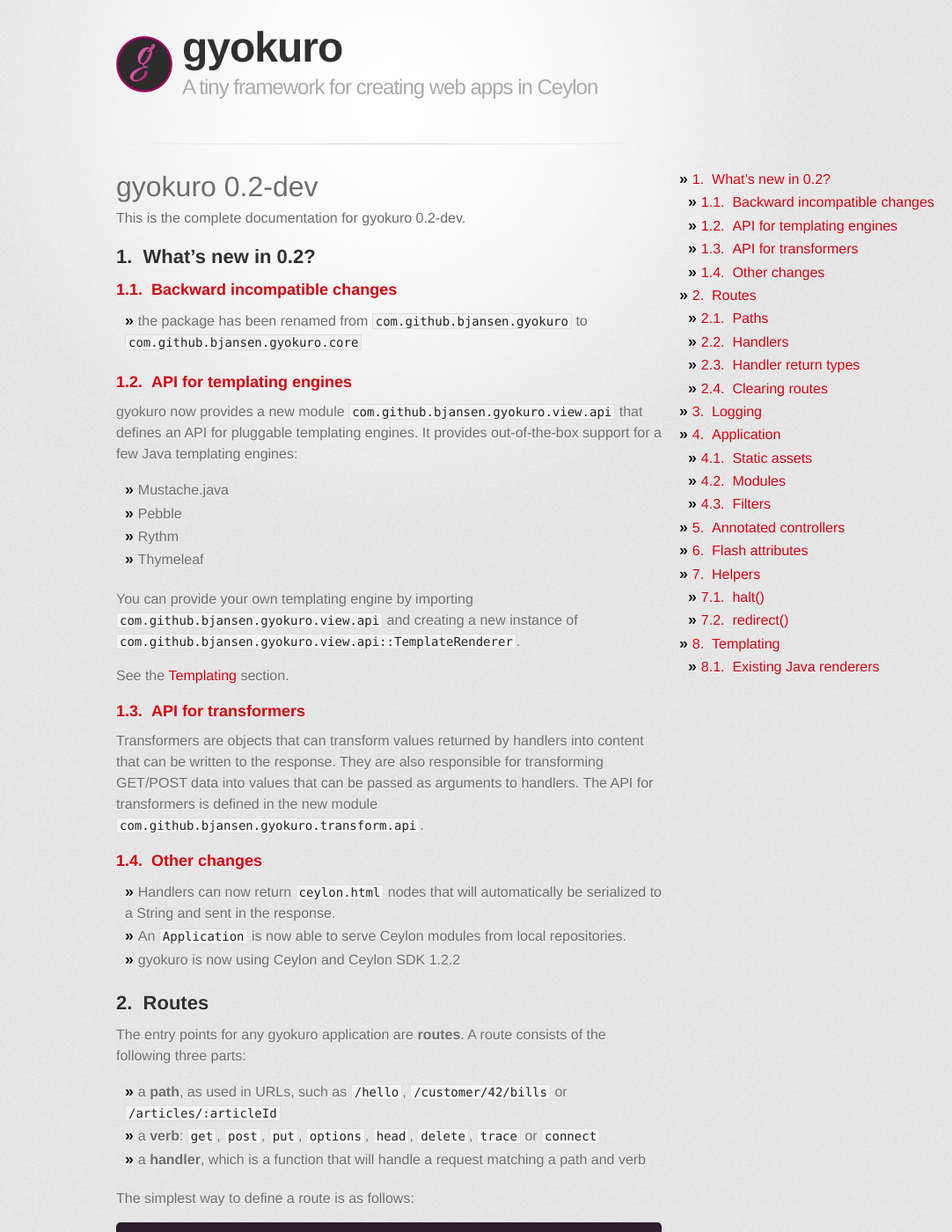
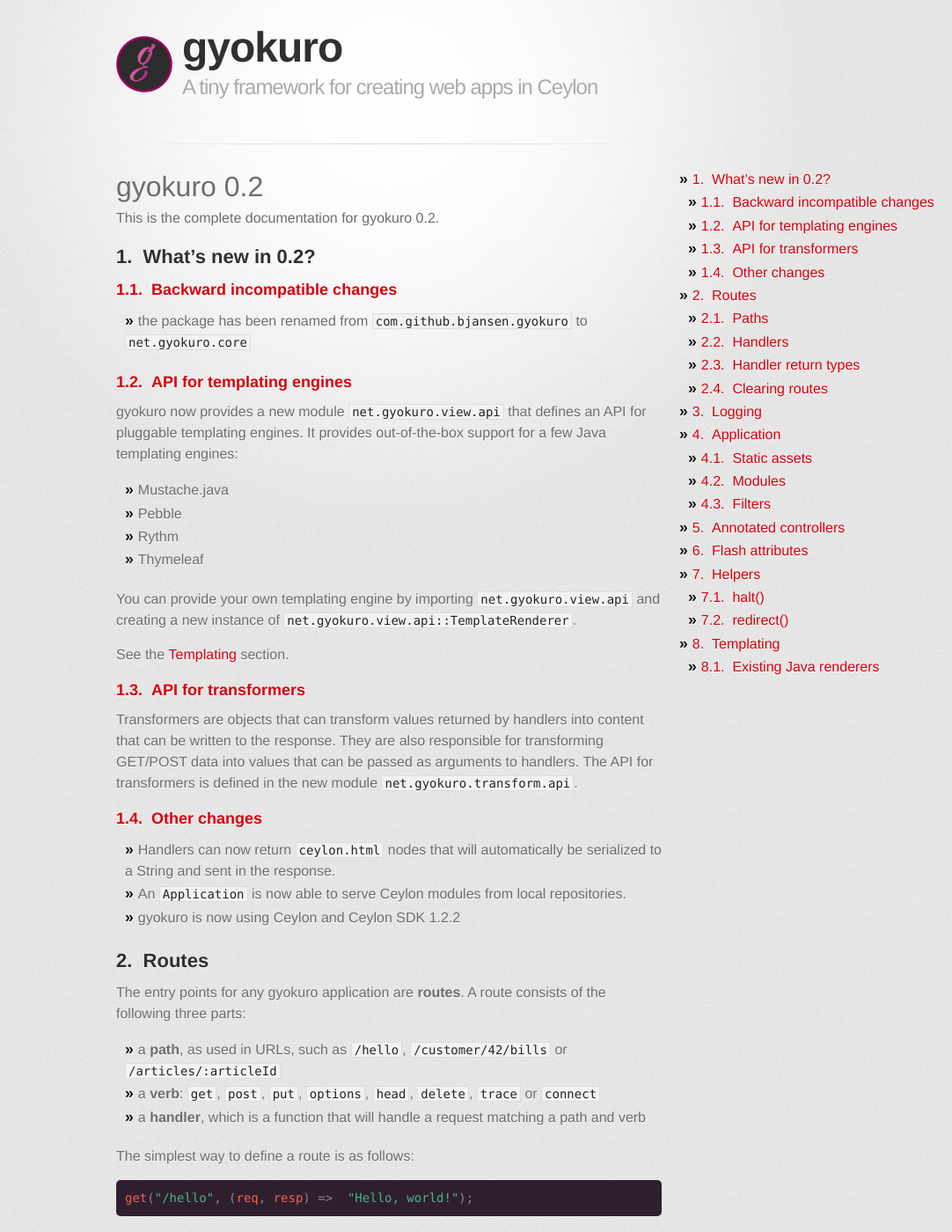
Before and after one commit to bjansen/gyokuro, a Jekyll site: the page built from doc/0.2/index.md, in a window 1280 px wide and 1400 px high. Shown: the whole window at 88% size, without its empty margins (198-1280 px from the left). Built offline with Jekyll 4.4.1, drawn with Linux system fonts in a browser that asks for light colours; some web fonts are replaced; some of the changed text lies outside the part shown.

Commit message:
Docs for 0.2

```diff
--- a/doc/0.2/index.md
+++ b/doc/0.2/index.md
@@ -3,9 +3,9 @@
 useToc: true
 ---
 
-# gyokuro 0.2-dev
+# gyokuro 0.2
 {:.no_toc}
-This is the complete documentation for gyokuro 0.2-dev.
+This is the complete documentation for gyokuro 0.2.
 
 * TOC
 {:toc}
@@ -14,11 +14,11 @@
 
 ### Backward incompatible changes
 
-* the package has been renamed from `com.github.bjansen.gyokuro` to `com.github.bjansen.gyokuro.core`
+* the package has been renamed from `com.github.bjansen.gyokuro` to `net.gyokuro.core`
 
 ### API for templating engines
 
-gyokuro now provides a new module `com.github.bjansen.gyokuro.view.api` that defines an API
+gyokuro now provides a new module `net.gyokuro.view.api` that defines an API
 for pluggable templating engines. It provides out-of-the-box support for a few Java templating engines:
 
 * Mustache.java
@@ -26,8 +26,8 @@
 * Rythm
 * Thymeleaf
 
-You can provide your own templating engine by importing `com.github.bjansen.gyokuro.view.api` and
-creating a new instance of `com.github.bjansen.gyokuro.view.api::TemplateRenderer`.
+You can provide your own templating engine by importing `net.gyokuro.view.api` and
+creating a new instance of `net.gyokuro.view.api::TemplateRenderer`.
 
 See the [Templating](#templating) section.
 
@@ -36,7 +36,7 @@
 Transformers are objects that can transform values returned by handlers into content that can be
 written to the response. They are also responsible for transforming GET/POST data into values that
 can be passed as arguments to handlers. The API for transformers is defined in the new module
-`com.github.bjansen.gyokuro.transform.api`.
+`net.gyokuro.transform.api`.
 
 ### Other changes
 
@@ -141,7 +141,7 @@
 
 * a `ceylon.net.http.server::Request`
 * a `ceylon.net.http.server::Response`
-* a [`com.github.bjansen.gyokuro::Flash`](https://github.com/bjansen/gyokuro/blob/master/source/com/github/bjansen/gyokuro/Flash.ceylon)
+* a [`net.gyokuro.core::Flash`](https://github.com/bjansen/gyokuro/blob/master/source/net/gyokuro/core/Flash.ceylon)
 
 You can use any name you want for these:
 
@@ -404,7 +404,7 @@
 
 While gyokuro does not embed its own templating engine, it provides an extension point that allows
 you to plug your favorite engine. Extensions have to satisfy an interface named `TemplateRenderer`,
-defined in the module `com.github.bjansen.gyokuro.view.api`:
+defined in the module `net.gyokuro.view.api`:
 
     "A wrapper for a template engine capable of rendering
     a template to a [[String]]."
@@ -458,10 +458,14 @@
 
 gyokuro already supports a few popular Java template renderers:
 
-* Mustache.java in module `com.github.bjansen.gyokuro.view.mustache`
-* Pebble in module `com.github.bjansen.gyokuro.view.pebble`
-* Rythm in module `com.github.bjansen.gyokuro.view.rythm`
-* Thymeleaf in module `com.github.bjansen.gyokuro.view.thymeleaf`
+* Mustache.java in module `net.gyokuro.view.mustache`
+* Pebble in module `net.gyokuro.view.pebble`
+* Rythm in module `net.gyokuro.view.rythm`
+* Thymeleaf in module `net.gyokuro.view.thymeleaf`
+
+These modules can be found as [examples on GitHub](https://github.com/bjansen/gyokuro/tree/master/source/net/gyokuro/view),
+but won't be published on Herd because they tie you to a specific version of the
+actual templating engine.
 
 If you want to add support for another Java engine, you can directly extend
 `JavaTemplateRenderer`, which automatically converts Ceylon collections to
```
Also changed, not shown: index.md (+3 -3 lines).
